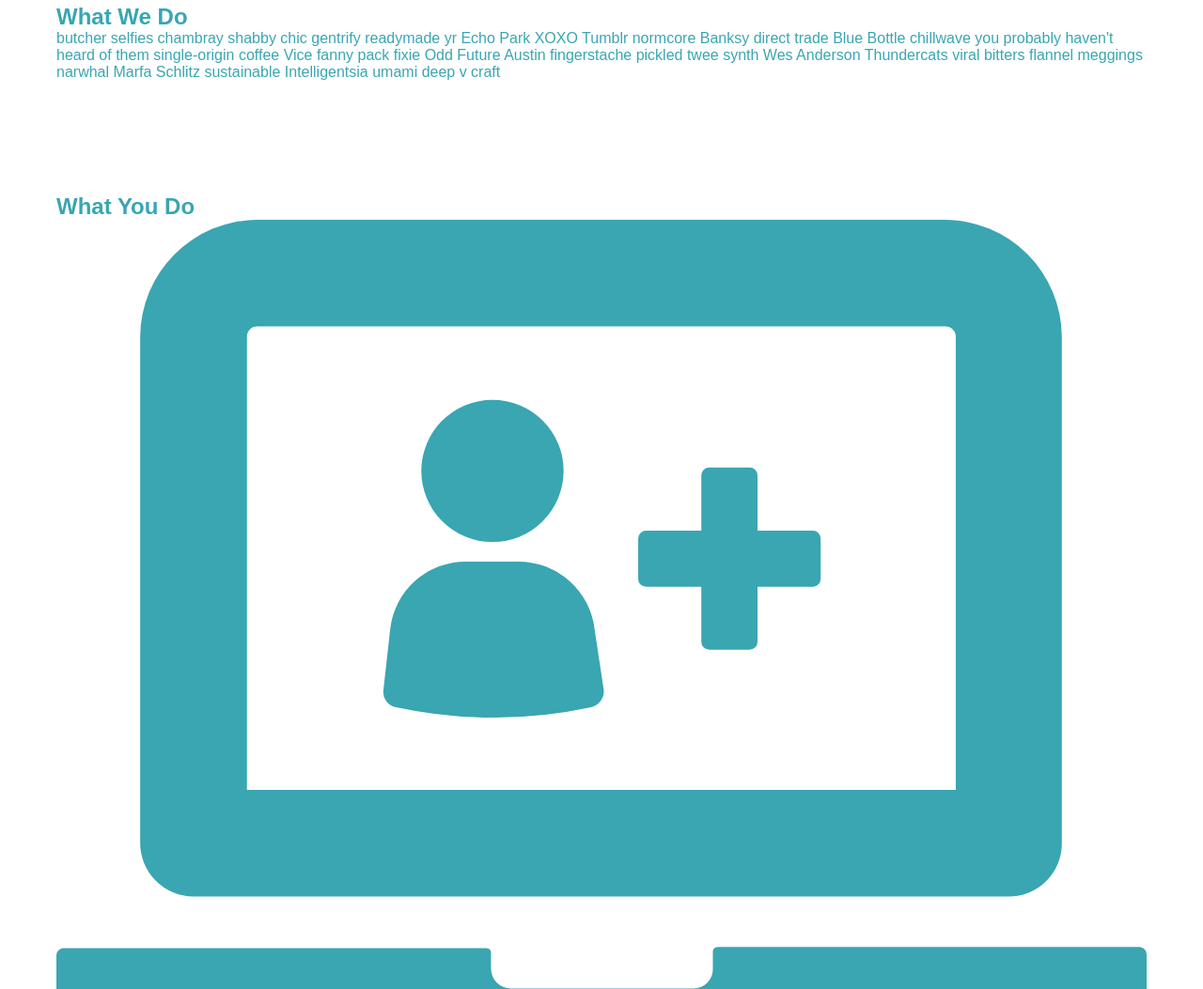
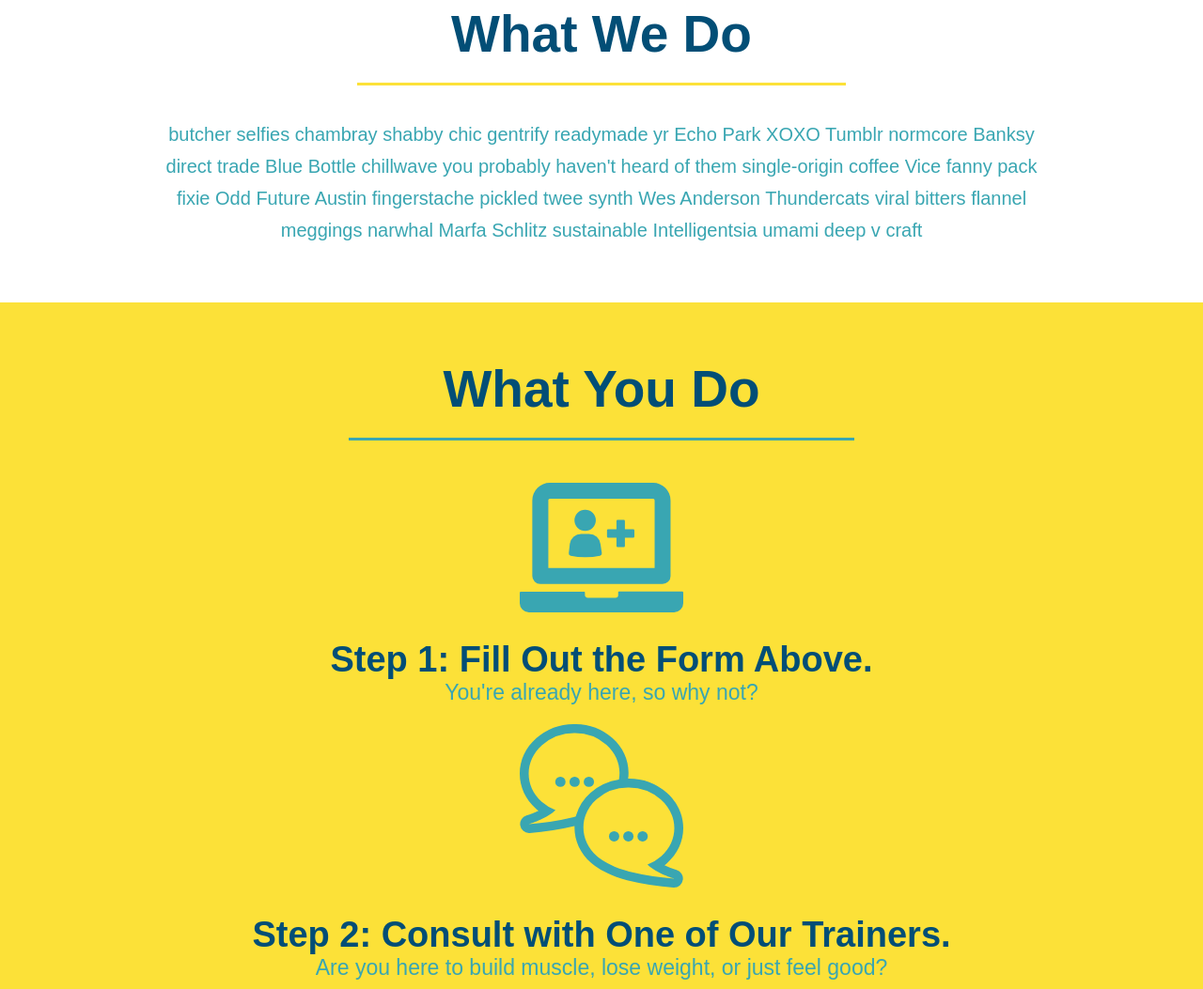
Before and after one commit to garcia3325/run-buddy, a plain HTML site: page index.html in a window 1280 px wide. Shown: the part 658-1711 px from the top of the page at 94% size. Drawn offline with Linux system fonts and the light colour scheme.

Commit message:
Completed What We Do and What You Do Section

```diff
--- a/assets/css/styles.css
+++ b/assets/css/styles.css
@@ -2,7 +2,6 @@
   margin: 0;
   padding: 0;
   box-sizing: border-box;
-
 }
 
 body {
@@ -51,20 +50,20 @@ footer {
   padding: 25px 25px;
 }
 
-footer h2{
+footer h2 {
   display: inline;
   color: #024e76;
   font-size: 25px;
   margin: 0;
 }
 
-footer div{
-  float:right;
+footer div {
+  float: right;
   line-height: 1.5;
   text-align: right;
 }
 
-footer a{
+footer a {
   color: #024e76;
 }
 
@@ -76,7 +75,7 @@ section {
   padding: 50px;
   background-image: url("https://raw.githubusercontent.com/garcia3325/run-buddy/cb69d54b9fea48c8c44819fb1d85c70de6074d47/assets/css/images/hero-bg.jpeg");
   height: 550px;
-  background-size:cover;
+  background-size: cover;
   background-position: center;
 }
 .hero-form {
@@ -90,7 +89,7 @@ section {
 .hero-form-h3 {
   font-size: 24px;
   margin: 0px;
-  color:#024e76;
+  color: #024e76;
 }
 .form-input {
   border: 1px solid #024e76;
@@ -99,9 +98,9 @@ section {
   font-size: 16px;
   width: 100%;
   margin-bottom: 15px;
-    color:#024e76;
+  color: #024e76;
 }
-  .form-p-tags{
+.form-p-tags {
   color: #024e76;
   font: size 10px;
   margin-top: 5px;
@@ -112,11 +111,68 @@ section {
 }
 #running-button {
   background-color: #024e76;
-  color: #fce139;
-  border:none;
+  color: #fce138;
+  border: none;
   font-size: medium;
   padding: 15px 20px;
   margin-top: 15px;
 }
+/* hero ends here */
 
-/*hero ends here */
+/* intro section */
+
+.intro {
+  text-align: center;
+}
+/* What we do */
+.p-intro {
+  line-height: 1.7;
+  color: #39a6b2;
+  width: 80%;
+  font-size: 20px;
+  margin: 0 auto;
+}
+
+.section-title {
+  font-size: 55px;
+  color: #024e76;
+  margin-bottom: 35px;
+  padding: 0 100px 20px 100px;
+  display: inline-block;
+  border-bottom: 3px solid;
+  border-color: #fce138;
+}
+/* what we do */
+.steps {
+  text-align: center;
+  background-color: #fce138;
+  margin-bottom: 80px;
+}
+.steps-h2 {
+  font-size: 55px;
+  color: #024e76;
+  margin-bottom: 35px;
+  padding: 0 100px 20px 100px;
+  display: inline-block;
+  border-bottom: 3px solid;
+  border-color: #39a6b2;
+}
+
+.steps-img {
+  width: 15%;
+  margin: 10px 0;
+  margin-bottom: 15px;
+}
+.steps-h3 {
+  color: #024e76;
+  font-size: 38px;
+  margin-top: 10px;
+}
+.steps-p {
+  color: #39a6b2;
+  font-size: 23px;
+  margin-bottom: 10px;
+}
+.steps span {
+  font-size: 38px;
+}
--- a/index.html
+++ b/index.html
@@ -70,10 +70,9 @@
         <!-- end of hero-->
 
         <!-- "what we do" section-->
-        <section id="what-we-do">
-            <a></a>
-            <h2>What We Do</h2>
-            <p>
+        <section id="what-we-do" class="intro">
+            <h2 class="section-title primary-border">What We Do</h2>
+            <p class="p-intro">
                 butcher selfies chambray shabby chic gentrify readymade yr Echo Park XOXO Tumblr normcore Banksy direct
                 trade Blue Bottle chillwave you probably haven't heard of them single-origin coffee Vice fanny pack
                 fixie Odd Future Austin fingerstache pickled twee synth Wes Anderson Thundercats viral bitters flannel
@@ -82,33 +81,32 @@
         </section>
 
         <!-- "what you do" section-->
-        <section id="what-you-do">
-            <h2>What You Do</h2>
+        <section id="what-you-do" class="steps">
+            <h2 class="steps-h2">What You Do</h2>
             <div>
                 <!-- Insert this img element-->
-                <img src="assets/css/images/step-1.svg" alt=""/>
-                <h3>Step 1: Fill Out the Form Above.</h3>
-                <p>You're already here, so why not?</p>
+                <img src="assets/css/images/step-1.svg" class="steps-img" alt="" />
+                <h3 class="steps-h3">Step 1:<span> Fill Out the Form Above.</span></h3>
+                <p class="steps-p">You're already here, so why not?</p>
             </div>
 
             <div>
-               <img src="assets/css/images/step-2.svg" alt=""/>
-                <h3>Step 2: Consult with One of Our Trainers.</h3>
-                <p>Are you here to build muscle, lose weight, or just feel good?</p>
+                <img src="assets/css/images/step-2.svg" class="steps-img" alt="" />
+                <h3 class="steps-h3">Step 2: <span>Consult with One of Our Trainers.</span></h3>
+                <p class="steps-p">Are you here to build muscle, lose weight, or just feel good?</p>
             </div>
 
             <div>
-                <img src="assets/css/images/step-3.svg" alt=""/>
-                <h3>Step 3: Get Running.</h3>
-                <p>Hit the ground running (literally) once your trainer lays out your plan.</p>
+                <img src="assets/css/images/step-3.svg" class="steps-img" alt="" />
+                <h3 class="steps-h3">Step 3: Get Running.</h3>
+                <p class="steps-p">Hit the ground running (literally) once your trainer lays out your plan.</p>
             </div>
 
             <div>
-                <img src="assets/css/images/step-4.svg" alt=""/>
-                <h3>Step 4: See Results.</h3>
-                <p>Bi-weekly checking with your trainer will keep you focused</p>
+                <img src="assets/css/images/step-4.svg" class="steps-img" alt="" />
+                <h3 class="steps-h3">Step 4:<span> See Results.</span></h3>
+                <p class="steps-p">Bi-weekly checking with your trainer will keep you focused</p>
             </div>
-        </section>
         </section>
 
         <!-- "meet the trainers" section-->
@@ -120,7 +118,6 @@
         <section id="reach-out">
             <h2>Reach Out</h2>
         </section>
-    </body>
         <footer>
             <h2>❤️ Made with love by Run Buddy.</h2>
             <div>
@@ -128,5 +125,6 @@
                 &copy; 2019 Run Buddy, Inc.
             </div>
         </footer>
+    </body>
 
 </html>
```
Lines whose indentation alone changed are shown as unchanged.
